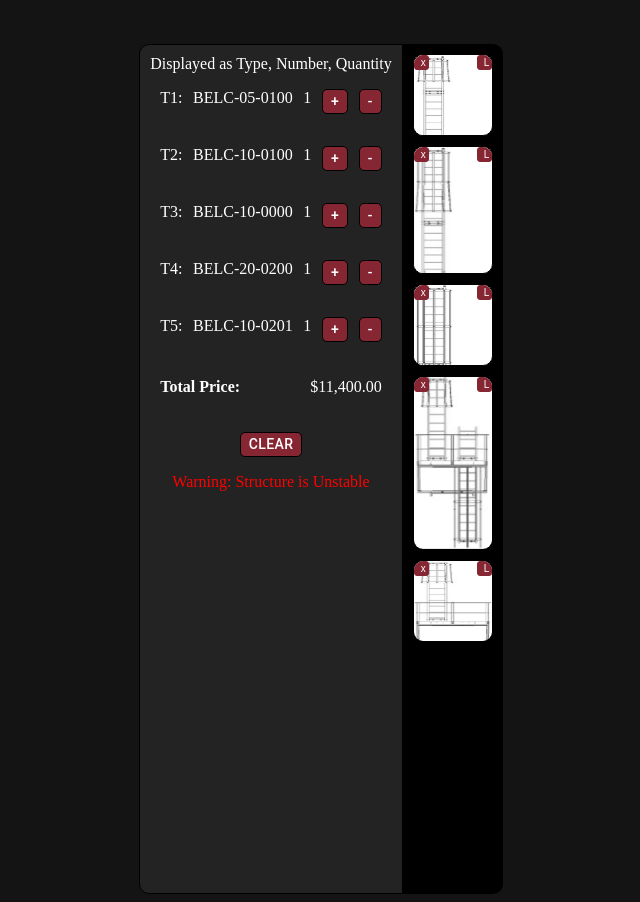
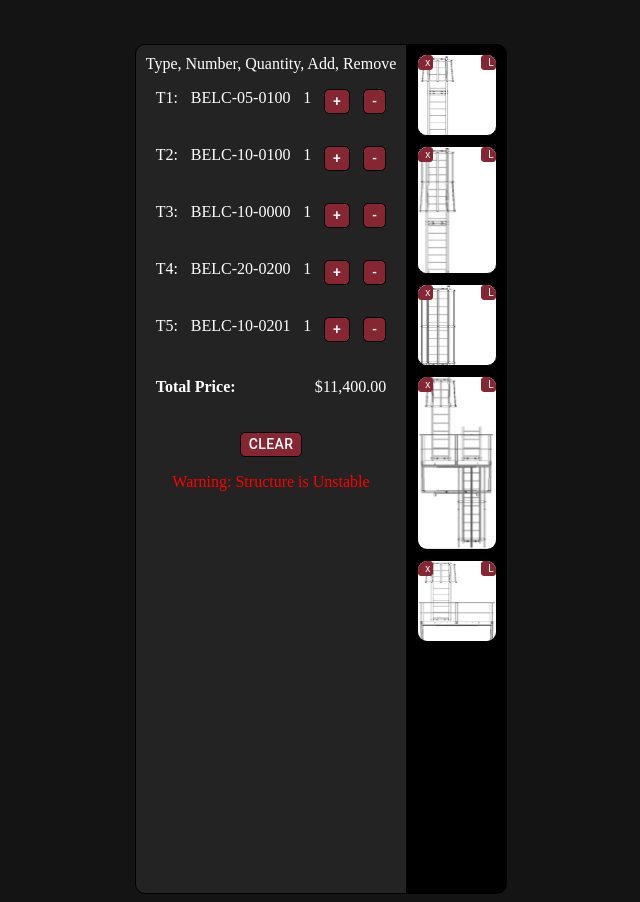
Before and after one commit to Roy1213/All-React-Projects-MC, a React (Create React App) app: page / in a window 1280 px wide. Shown: the whole page, without its empty margins (319-959 px from the left). Built offline with nearby package versions, Linux system fonts and the light colour scheme.

Commit message:
Changed information text header.

```diff
--- a/src/ShowcaseLayout.js
+++ b/src/ShowcaseLayout.js
@@ -212,7 +212,7 @@ export default class ShowcaseLayout extends React.Component {
         justifyContent: 'center', /*overflow: 'hidden'*/ height: containerHeight
       }}>
         <div className="layoutJSON" style={{ overflowY: 'auto' }}>
-          Displayed as Type, Number, Quantity
+          Type, Number, Quantity, Add, Remove
 
           <div className="columns">{this.generateContent()}</div>
           <br />
```
